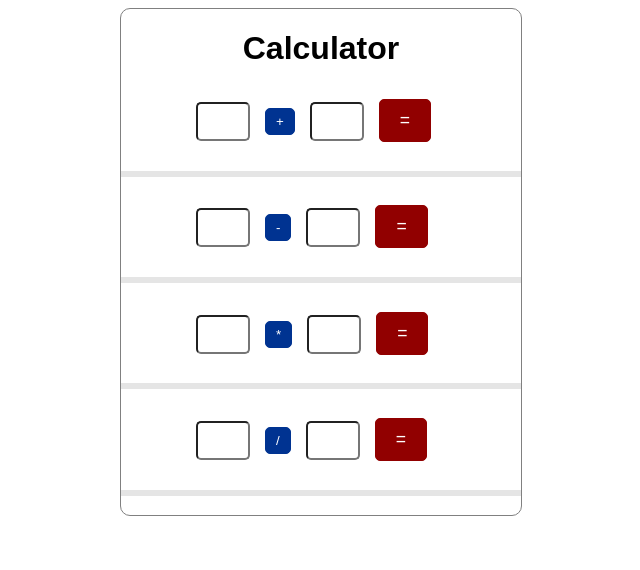
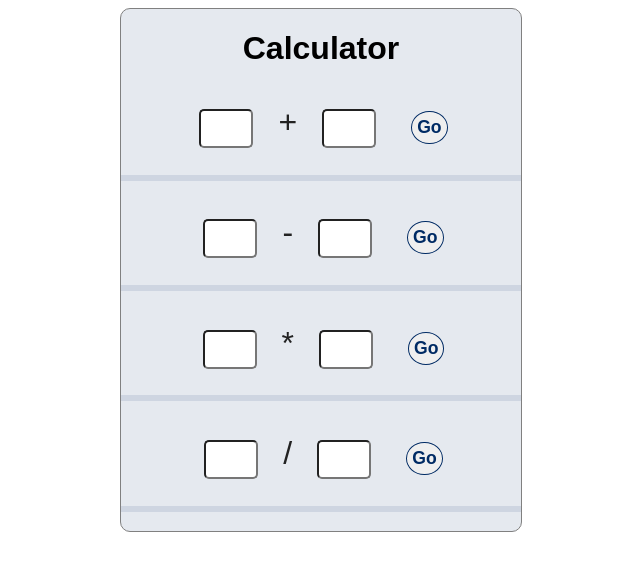
Before and after one commit to daryashokouhi/angular-calculator, an Angular app: page / in a window 1280 px wide. Shown: the top 570 px of the page, without its empty margins (319-959 px from the left). Built offline with nearby package versions, Linux system fonts and the light colour scheme.

Commit message:
Update Styling

```diff
--- a/src/app/app.component.css
+++ b/src/app/app.component.css
@@ -9,6 +9,8 @@ body{
     border: 1px gray solid;
     border-radius: 10px;
     text-align: center;
+    background: rgba(0, 43, 100, 0.1);
+
 }
 
 .num-input{
@@ -25,14 +27,14 @@ body{
 }
 
 .calc-btn{
-    padding: 10px 20px;
-    margin: 10px;
-    background: #910000;
-    border: 1px solid #910000;
-    border-radius: 5px;
-    color: #fff;
+    margin: 10px 0px 10px 30px;
+    border: rgb(0, 43, 100) 0.5px solid;
+    color: #002b64;
+    border-radius: 50%;
     font-size: 1.1rem;
+    font-weight: bold;
     cursor: pointer;
+    padding: 5px;
 }
 
 .calc-btn:hover{
@@ -43,10 +45,10 @@ body{
 .btn{
     padding: 5px 10px;
     margin: 10px;
-    background: #003391;
-    border: 1px solid #003391;
-    border-radius: 5px;
-    color: #fff;
+    border: none;
+    color: #222;
+    font-size: 2rem;
+    background: transparent;
 }
 
 .calc-btn:active, .calc-btn:focus, .btn:active, .btn:focus{
@@ -56,12 +58,13 @@ body{
 
 .container{
     display: flex;
-    max-width: 260px;
+    max-width: 300px;
     margin: 0 auto;
+    justify-content: space-evenly;
 }
 
 .result{
     font-weight: 300;
-    background: rgba(0, 0, 0, 0.1);
+    background: rgba(0, 43, 100, 0.1);
     padding: 3px 5px;
 }
--- a/src/app/app.component.html
+++ b/src/app/app.component.html
@@ -16,7 +16,7 @@
               <input type="text" [(ngModel)]="Operand1" class="num-input" name="input1" pattern="^-?[0-9]\d*(\.\d+)?$" #input1="ngModel" />
               <input type="button" class="btn" value="+">
               <input type="text" [(ngModel)]="Operand2" class="num-input" pattern="^-?[0-9]\d*(\.\d+)?$" name="input2" #input2="ngModel"/>
-              <input type="button" class="calc-btn" value="=" (click)="doAddition()">
+              <input type="button" class="calc-btn" value="Go" (click)="doAddition()">
 
               <div [hidden]="input1.valid || input1.pristine">
                 <span class="error msg" *ngIf="input1?.errors?.pattern">Only numbers are allowed.</span>
@@ -34,7 +34,7 @@
               <input type="text" [(ngModel)]="Operand3" class="num-input" name="input3" pattern="^-?[0-9]\d*(\.\d+)?$" #input3="ngModel"/>
               <input type="button" class="btn" value="-">
               <input type="text" [(ngModel)]="Operand4" class="num-input" name="input4" pattern="^-?[0-9]\d*(\.\d+)?$" #input4="ngModel"/>
-              <input type="button" class="calc-btn" value="=" (click)="doSubtraction()">
+              <input type="button" class="calc-btn" value="Go" (click)="doSubtraction()">
 
               <div [hidden]="input3.valid || input3.pristine">
                 <span class="error msg" *ngIf="input3?.errors?.pattern">Only numbers are allowed.</span>
@@ -52,7 +52,7 @@
               <input type="text" [(ngModel)]="Operand5" class="num-input" name="input5" pattern="^-?[0-9]\d*(\.\d+)?$" #input5="ngModel"/>
               <input type="button" class="btn" value="*">
               <input type="text" [(ngModel)]="Operand6" class="num-input" name="input6" pattern="^-?[0-9]\d*(\.\d+)?$" #input6="ngModel"/>
-              <input type="button" class="calc-btn" value="="   (click)="doMultiplication()">
+              <input type="button" class="calc-btn" value="Go"   (click)="doMultiplication()">
 
               <div [hidden]="input5.valid || input5.pristine">
                 <span class="error msg" *ngIf="input5?.errors?.pattern">Only numbers are allowed.</span>
@@ -70,7 +70,7 @@
               <input type="text" [(ngModel)]="Operand7" class="num-input" name="input7" pattern="^-?[0-9]\d*(\.\d+)?$" #input7="ngModel"/>
               <input type="button" class="btn" value="/">
               <input type="text" [(ngModel)]="Operand8" class="num-input" name="input8" pattern="^-?[0-9]\d*(\.\d+)?$" #input8="ngModel"/>
-              <input type="button" class="calc-btn" value="=" (click)="doDivision()">
+              <input type="button" class="calc-btn" value="Go" (click)="doDivision()">
 
               <div [hidden]="input7.valid || input7.pristine">
                 <span class="error msg" *ngIf="input7?.errors?.pattern">Only numbers are allowed.</span>
```
Also changed, not shown: 1 other file (tests, documents, lock files or other folders).
